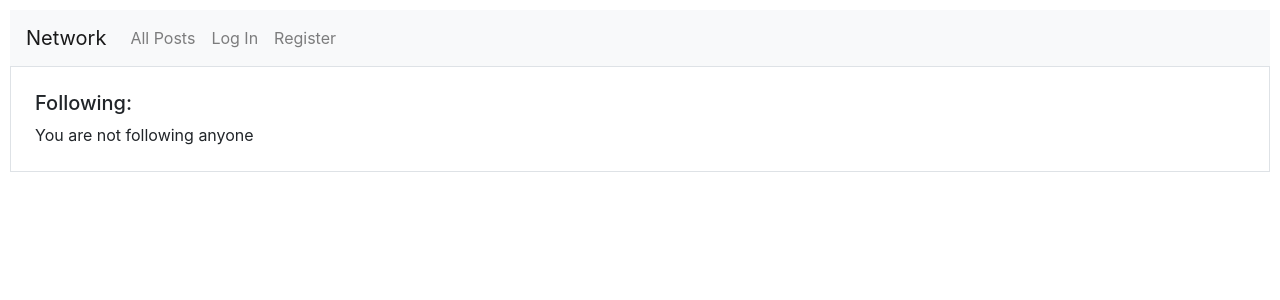
After one commit to RaihanSarkar1/Social_Network, a Django app: page /follow in a window 1280 px wide. The commit adds this page. Shown: the top 300 px of the page. Run offline with Django 3.2, Linux system fonts and the light colour scheme; some libraries are stand-ins or nearby versions.

Commit message:
Added bugged follow functionality

```diff
--- a/network/static/network/javascript.js
+++ b/network/static/network/javascript.js
@@ -13,6 +13,9 @@ var staticUrl = DJANGO_STATIC_URL;
 document.addEventListener('DOMContentLoaded', function() {
     // event listener to call load if profile is clicked
     document.querySelector('#index').addEventListener('click', () => load('index'));
+
+
+
 
 
 
@@ -35,13 +38,26 @@ document.addEventListener('DOMContentLoaded', function() {
         // Load the posts of the user
         load(username);
 
+        document.querySelector('#btn_follow').addEventListener('click', () => {
+            console.log(username);
+            fetch(`checkFollow/raihan`)
+            .then(response => console.log(response.json()))
+
+        });
+
     }
 
-    // If there is the element posts in the Dom
+    // If there is the element posts in the DOM
     if (document.getElementById("index_view")) {
         // Load the posts
         load('index');
     }
+
+    // If there is the element posts in the DOM
+    if (document.getElementById("follow_view")) {
+
+    }
+
 
 
 })
--- a/network/static/network/styles.css
+++ b/network/static/network/styles.css
@@ -33,6 +33,9 @@ body {
 #user_text {
     clear: both;
     padding-top: 10px;
+    padding-left: 5px;
+    padding-right: 30px;
+
 }
 
 #heart {
--- /dev/null
+++ b/network/templates/network/follow.html
@@ -0,0 +1,21 @@
+{% extends "network/layout.html" %}
+
+
+{% block body %}
+    <div id="follow_view" class="container-fluid border p-4">
+
+        <h5>Following:</h5>
+        {% if User.following.exists %}
+            {% for person in User.following.all %}
+                <p>{{ person.username }}</p>
+            {% endfor %}
+        {% else %}
+            You are not following anyone
+        {% endif %}
+
+
+    </div>
+
+    <div class="continer-fluid" id="posts"></div>
+
+{% endblock %}
--- a/network/templates/network/layout.html
+++ b/network/templates/network/layout.html
@@ -29,7 +29,7 @@
                 </li>
                 {% if user.is_authenticated %}
                     <li class="nav-item">
-                        <a class="nav-link" href="#">Following</a>
+                        <a class="nav-link" href="{% url 'follow' %}">Following</a>
                     </li>
                     <li class="nav-item">
                         <a class="nav-link" href="{% url 'logout' %}">Log Out</a>
--- a/network/urls.py
+++ b/network/urls.py
@@ -10,11 +10,13 @@ urlpatterns = [
     path("register", views.register, name="register"),
     path("post", views.post, name="create_post"),
     path("profile", views.profile, name="profile"),
+    path("follow", views.follow, name="follow"),
 
     #API routes
     path("posts", views.posts, name="posts"),
     path("like/<int:post_id>", views.like, name="like"),
     path("checkLike/<int:post_id>", views.checkLike, name="checkLike"),
+    path("checkFollow/<str:username>", views.checkFollow, name="checkFollow"),
     path("profile/<str:username>", views.profile, name="profile"),
     path("username", views.get_username, name="username")
 
--- a/network/views.py
+++ b/network/views.py
@@ -138,7 +138,39 @@ def checkLike(request, post_id):
 
 def profile(request, username):
     # .values() can return a list of dicts. the parameters can be the fields you want to return
+    thisUser = request.user
     thatUser = User.objects.get(username=username)
+
+    # Checking if the current user follows that user
+    if thisUser.following.filter(username=username).exists():
+        followed = True
+    else:
+        followed = False
+
+
     return render(request, "network/profile.html", {
-        "User": thatUser
+        "User": thatUser,
+        "Followed":  followed,
     })
+
+def follow(request):
+    user = request.user
+
+    return render(request, "network/follow.html", {
+        "User": user,
+    })
+
+def checkFollow(request, username):
+    user = request.user
+    user_id = user.id
+    thisUser= User.objects.get(id=user_id)
+    if thisUser.following.filter(user=username).exists():
+        thisUser.following.remove(username)
+        following = "false"
+    else:
+        thisUser.following.add(username)
+        following = "true"
+
+    data = {'Following': Following}
+
+    return JsonResponse(data, safe=False)
```
Also changed, not shown: network/templates/network/profile.html (+8 -7 lines), db.sqlite3, network/static/img/favicon.ico.
